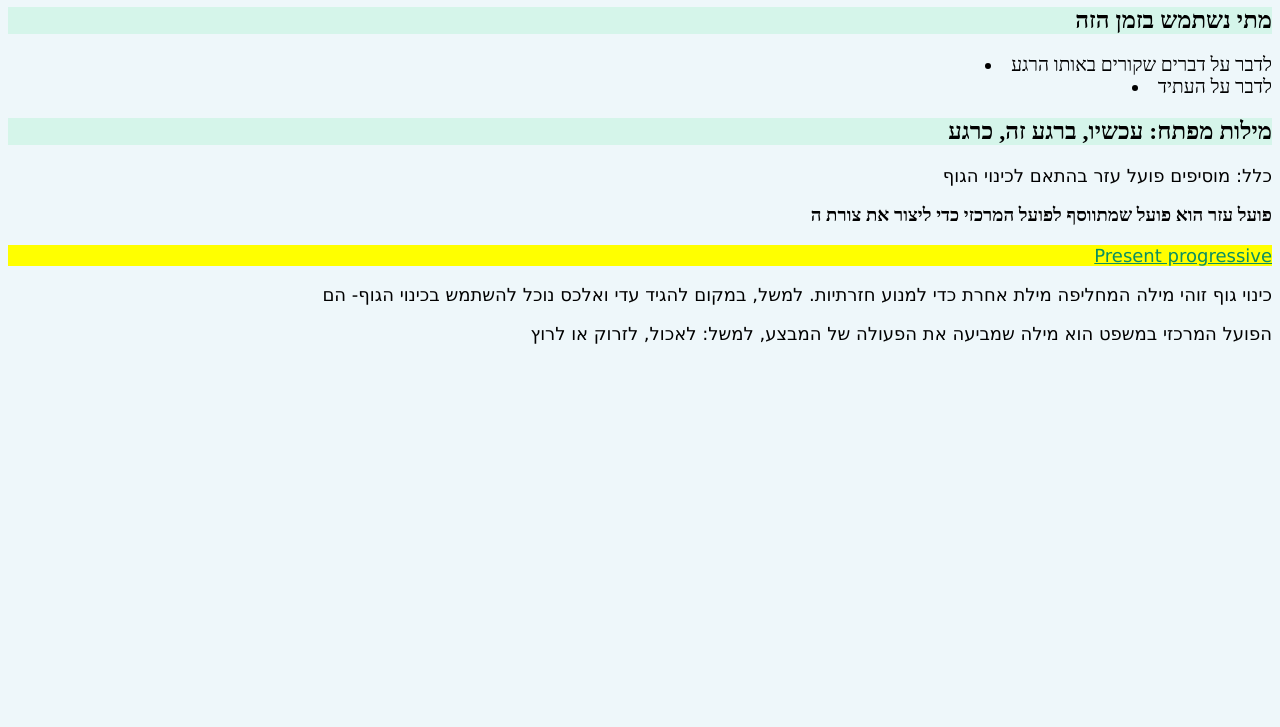
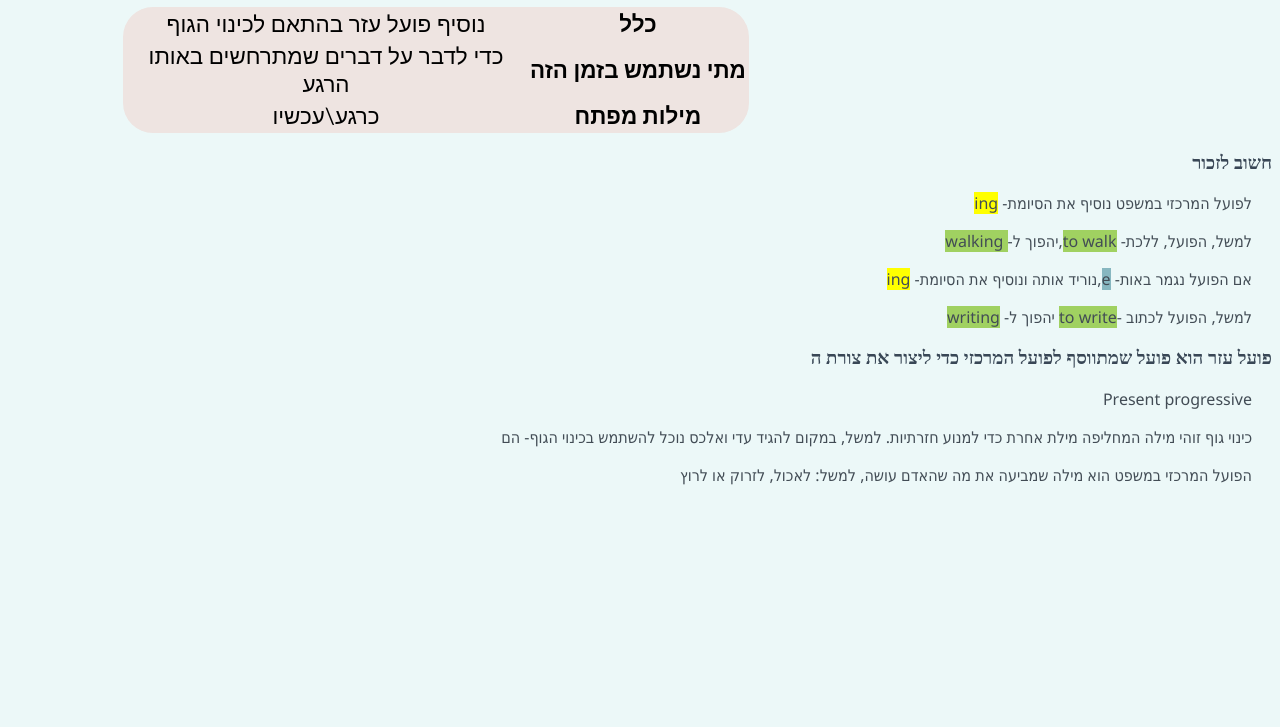
Before and after one commit to CountCook/LingFit, a plain HTML site: page index.html in a window 1280 px wide. Shown: the part 73-800 px from the top of the page. Drawn offline with Linux system fonts and the light colour scheme.

Commit message:
present progressive

```diff
--- a/index.html
+++ b/index.html
@@ -1,5 +1,5 @@
 <!DOCTYPE html>
-<html lang="en">
+<html lang="he">
 <head>
     <meta charset="UTF-8">
     <meta name="viewport" content="width=device-width, initial-scale=1.0">
@@ -7,20 +7,38 @@
     <link rel="stylesheet" href="/style.css">
 </head>
 
-<body style="background-color: rgb(238, 247, 250);">
+<body>
+
     <h1> Present Progressive</h1>
-<h2>מתי נשתמש בזמן הזה</h2>
 
-<li>לדבר על דברים שקורים באותו הרגע</li>
-<li>לדבר על העתיד</li>
+<table class="table">
+<tr>
+    <td width="400px">נוסיף פועל עזר בהתאם לכינוי הגוף</td>
+        <th>כלל</th>
+</tr>
 
-<h2>מילות מפתח: עכשיו, ברגע זה, כרגע </h2>
-<p>כלל: מוסיפים פועל עזר בהתאם לכינוי הגוף </p>
+<tr>
+    <td>כדי לדבר על דברים שמתרחשים באותו הרגע</td>
+    <th width=""400px">מתי נשתמש בזמן הזה</th>
+</tr>
+
+<tr>
+    <td>כרגע\עכשיו</td>
+    <th>מילות מפתח</td>
+</tr>
+</table>
+
+<h3>חשוב לזכור</h3>
+<p><span style="background-color:yellow;"> ing</span> -לפועל המרכזי במשפט נוסיף את הסיומת</p>
+<p><span style="background-color:#A0D161;">walking </span>-יהפוך ל,<span style="background-color:#A0D161;">to walk</span> -למשל, הפועל, ללכת </p>
+<p><span style="background-color:yellow;">ing</span> -נוריד אותה ונוסיף את הסיומת,<span style="background-color:#87B7C0;">e</span> -אם הפועל נגמר באות</p>
+<p><span style="background-color:#A0D161;">writing</span> -יהפוך ל <span style="background-color:#A0D161;">to write</span>- למשל, הפועל לכתוב</p>
+
 <h3> פועל עזר הוא פועל שמתווסף לפועל המרכזי כדי ליצור את צורת ה
 </h3>
     <p class="expl">Present progressive</p>
     <p>כינוי גוף זוהי מילה המחליפה מילת אחרת כדי למנוע חזרתיות. למשל, במקום להגיד עדי ואלכס נוכל להשתמש בכינוי הגוף- הם</p>
-<p> הפועל המרכזי במשפט הוא מילה שמביעה את הפעולה של המבצע, למשל: לאכול, לזרוק או לרוץ</p>
+<p> הפועל המרכזי במשפט הוא מילה שמביעה את מה שהאדם עושה, למשל: לאכול, לזרוק או לרוץ</p>
 
 </body>
 </html>
--- a/style.css
+++ b/style.css
@@ -1,30 +1,30 @@
 h1 {
-    font-family: Arial, "Helvetica Neue", Helvetica, sans-serif;
-    background-color: rgb(247, 217, 51);
     text-align: center;
+    color: #003D5B;
+    font-family: papyrus;
 }
-h2 {
-    font-family: 'Times New Roman', Times, serif;
+.table {
+   text-align:center;
+   font-size: calc(1rem + 0.5vw);
+   color: #AEB4A9#0075C4;
+   background-color: #EEE4E1;
+   margin-left: 115px;
+   margin-right: 60px;
+   border-radius: 30px;
+   font-family: 'Gill Sans', 'Gill Sans MT', Calibri, 'Trebuchet MS', sans-serif;
+}
+body {
     text-align: right;
-    background-color: rgb(213, 245, 234);
+    background-color: #ECF8F8;
+}
+p {
+    font-family: 'Segoe UI', Tahoma, Geneva, Verdana, sans-serif;
+    color: #424C55;
+    margin-right: 20px;
+    margin-left: 20px;
+
 }
 h3 {
-    text-align: right;
+    color: #394756;
+    font-family: papyrus;
 }
-li {
-    text-align: right;
-    font-family: 'Times New Roman', Times, serif;
-    font-size: larger;
-}
-p {
-    text-align: right;
-    font-family: Verdana, Geneva, Tahoma, sans-serif;
-    font-size: large;
-    font-weight: 200;
-}
-.expl {
-color: rgb(9, 143, 98);
-background-color: yellow;
-text-shadow: 5ch;
-text-decoration: underline;
-}
```
